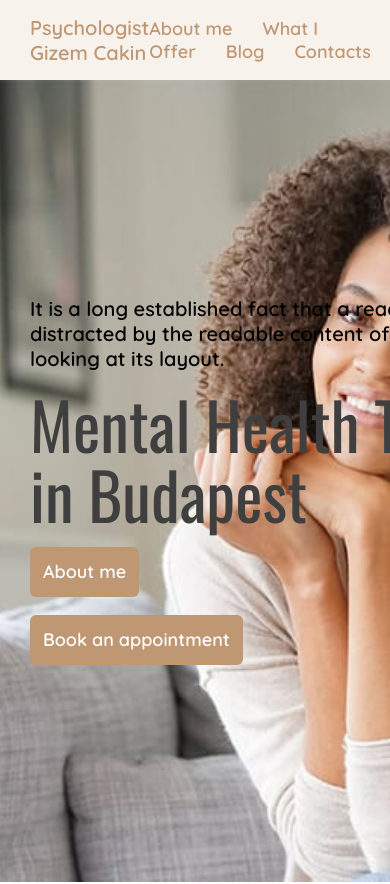
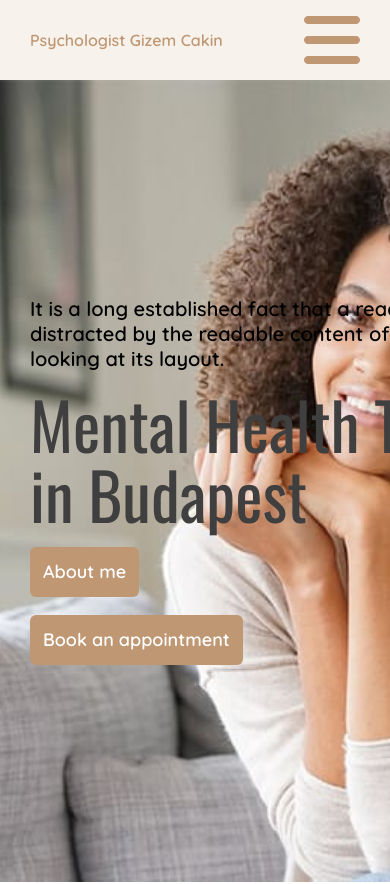
Before and after one commit to 4rrichard/psychology-website, a React (Create React App) app in the folder frontend/: page / in a window 390 px wide. Shown: the top 884 px of the page. Built offline with nearby package versions, Linux system fonts and the light colour scheme; no server answers.

Commit message:
navbar-responsive

```diff
--- a/frontend/src/components/NavBar/NavBar.css
+++ b/frontend/src/components/NavBar/NavBar.css
@@ -1,4 +1,4 @@
-nav {
+.navbar {
   width: 100%;
   height: 80px;
   padding: 0 30px 0 30px;
@@ -10,24 +10,26 @@ nav {
   font-weight: 600;
   color: #bf9773;
 }
-nav .nav--name {
+.navbar .nav--name {
   font-size: 20px;
+  margin-right: 15px;
 }
-nav .nav--primary {
+.navbar .nav--primary {
   display: flex;
   align-items: center;
   gap: 13px;
   font-size: 18px;
+  transition: 0.4s ease-in-out;
 }
-nav .nav--primary .nav--anchors .nav--anchor {
+.navbar .nav--primary .nav--anchors .nav--anchor {
   margin-right: 30px;
   transition-duration: 0.2s;
   transition-timing-function: ease-in-out;
 }
-nav .nav--primary .nav--anchors .nav--anchor:hover {
+.navbar .nav--primary .nav--anchors .nav--anchor:hover {
   color: rgb(63, 63, 63);
 }
-nav .nav--primary .nav--book-appointment-btn {
+.navbar .nav--primary .nav--book-appointment-btn {
   height: 50px;
   padding: 13px;
   background-color: #bf9773;
@@ -38,10 +40,59 @@ nav .nav--primary .nav--book-appointment-btn {
   transition-duration: 0.2s;
   transition-timing-function: ease-in-out;
 }
-nav .nav--primary .nav--book-appointment-btn:hover {
+.navbar .nav--primary .nav--book-appointment-btn:hover {
   background-color: #dbb898;
 }
-nav .logged-in {
+.navbar .hiddenMenuIcon {
+  display: none;
+  cursor: pointer;
+}
+.navbar .hiddenMenuIcon:hover {
+  color: #dbb898;
+  transition: 0.2s ease-in-out;
+}
+@media screen and (max-width: 865px) {
+  .navbar .nav--primary {
+    position: absolute;
+    top: 5.3em;
+    left: 0;
+    width: 100%;
+    height: 0em;
+    display: flex;
+    flex-direction: column;
+    justify-content: center;
+    overflow: hidden;
+  }
+  .navbar .nav--primary .nav--anchors {
+    display: flex;
+    flex-direction: column;
+    align-items: center;
+    font-size: 20px;
+  }
+  .navbar .nav--primary .nav--anchors .nav--anchor {
+    margin-bottom: 10px;
+    margin-right: 0;
+  }
+  .navbar .hiddenMenuIcon {
+    display: block;
+  }
+  .navbar .nav--open {
+    height: 18em;
+    background-color: #eedfc9;
+  }
+}
+@media screen and (max-width: 1000px) {
+  .navbar .nav--name {
+    font-size: 16px;
+  }
+  .navbar .nav--primary {
+    font-size: 15px;
+  }
+  .navbar .nav--primary .nav--book-appointment-btn {
+    font-size: 16px;
+  }
+}
+.navbar .logged-in {
   position: absolute;
   top: 100px;
   padding: 10px;
@@ -49,9 +100,9 @@ nav .logged-in {
   border-radius: 20px;
   color: black;
 }
-nav .logged-in:hover {
+.navbar .logged-in:hover {
   background-color: #eedfc9;
 }
-nav .logged-in:hover:before {
+.navbar .logged-in:hover:before {
   content: "Logout ";
 }/*# sourceMappingURL=NavBar.css.map */
--- a/frontend/src/components/NavBar/NavBar.jsx
+++ b/frontend/src/components/NavBar/NavBar.jsx
@@ -1,13 +1,19 @@
-import React from "react";
+import React, { useState, useContext } from "react";
 import { Link as Scroll } from "react-scroll";
 import { Link } from "react-router-dom";
-import "./NavBar.css";
-import { useContext } from "react";
+import { FontAwesomeIcon } from "@fortawesome/react-fontawesome";
+import { faBars } from "@fortawesome/free-solid-svg-icons";
 import AuthContext from "../../context/AuthProvider";
 import axios from "../../api/axios";
+import "./NavBar.css";
 
 function NavBar() {
   const { auth, setAuth } = useContext(AuthContext);
+  const [navOpen, setNavOpen] = useState(false);
+
+  const menuToggle = () => {
+    setNavOpen(!navOpen);
+  };
 
   const handleLogout = (event) => {
     event.preventDefault();
@@ -25,12 +31,12 @@ function NavBar() {
 
   return (
     <>
-      <nav>
+      <nav className="navbar">
         <Link to="/" className="nav--name">
           Psychologist Gizem Cakin
         </Link>
 
-        <div className="nav--primary">
+        <div className={`nav--primary ${navOpen && "nav--open"}`}>
           <div className="nav--anchors">
             <Scroll
               activeClass="active"
@@ -77,6 +83,12 @@ function NavBar() {
             Book an appointment
           </Link>
         </div>
+        <FontAwesomeIcon
+          onClick={menuToggle}
+          icon={faBars}
+          size="4x"
+          className="hiddenMenuIcon"
+        />
         {auth.admin && (
           <button onClick={handleLogout} className="logged-in">
             {auth.admin}
--- a/frontend/src/components/NavBar/NavBar.scss
+++ b/frontend/src/components/NavBar/NavBar.scss
@@ -1,4 +1,4 @@
-nav {
+.navbar {
   width: 100%;
   height: 80px;
 
@@ -16,6 +16,7 @@ nav {
   color: #bf9773;
   .nav--name {
     font-size: 20px;
+    margin-right: 15px;
   }
   .nav--primary {
     display: flex;
@@ -23,6 +24,7 @@ nav {
     gap: 13px;
 
     font-size: 18px;
+    transition: 0.4s ease-in-out;
     .nav--anchors {
       .nav--anchor {
         margin-right: 30px;
@@ -52,6 +54,61 @@ nav {
       background-color: #dbb898;
     }
   }
+
+  .hiddenMenuIcon {
+    display: none;
+    cursor: pointer;
+  }
+
+  .hiddenMenuIcon:hover {
+    color: #dbb898;
+    transition: 0.2s ease-in-out;
+  }
+
+  @media screen and (max-width: 865px) {
+    .nav--primary {
+      position: absolute;
+      top: 5.3em;
+      left: 0;
+      width: 100%;
+      height: 0em;
+
+      display: flex;
+      flex-direction: column;
+      justify-content: center;
+      overflow: hidden;
+      .nav--anchors {
+        display: flex;
+        flex-direction: column;
+        align-items: center;
+        font-size: 20px;
+        .nav--anchor {
+          margin-bottom: 10px;
+          margin-right: 0;
+        }
+      }
+    }
+
+    .hiddenMenuIcon {
+      display: block;
+    }
+
+    .nav--open {
+      height: 18em;
+      background-color: #eedfc9;
+    }
+  }
+  @media screen and (max-width: 1000px) {
+    .nav--name {
+      font-size: 16px;
+    }
+    .nav--primary {
+      font-size: 15px;
+      .nav--book-appointment-btn {
+        font-size: 16px;
+      }
+    }
+  }
   .logged-in {
     position: absolute;
     top: 100px;
```
Also changed, not shown: 1 other file (tests, documents, lock files or other folders).
